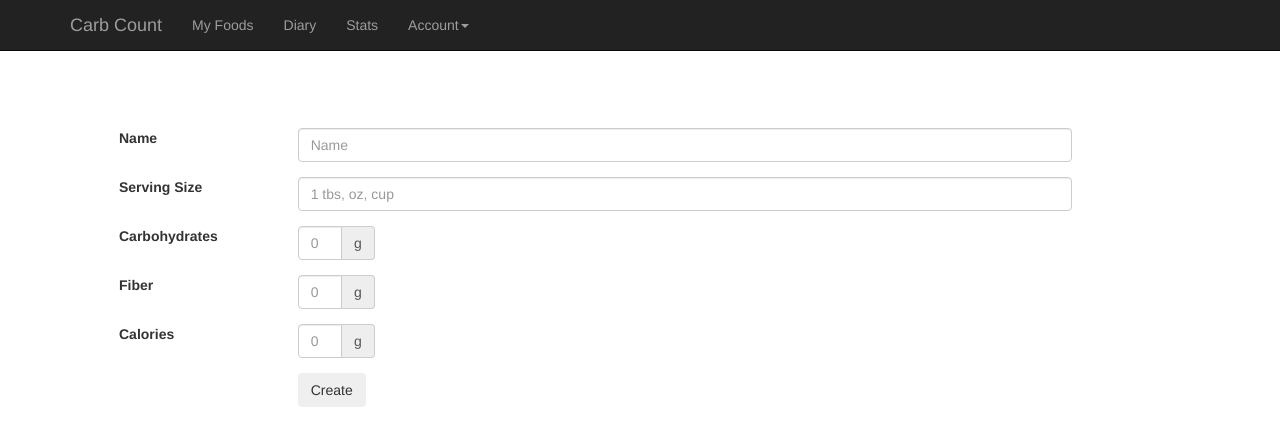
After one commit to kaitcov/carbCount, a Flask app: page /createFood in a window 1280 px wide. The commit adds this page. Shown: the top 446 px of the page. Run offline with Flask 2, Linux system fonts and the light colour scheme; some libraries are stand-ins or nearby versions.

Commit message:
new pages

```diff
--- a/app.py
+++ b/app.py
@@ -23,5 +23,9 @@ def home():
 def about():
 	return render_template('about.html', name=name)
 
+@app.route('/createFood')
+def createFood():
+	return render_template('createFood.html', name=name)
+
 if __name__ == '__main__':
 	app.run(debug = True)
--- /dev/null
+++ b/templates/createFood.html
@@ -0,0 +1,58 @@
+{% extends 'navbar.html' %}
+{% block body %}
+
+<style>
+@media screen and (min-device-width : 375px) and (max-device-width : 667px){
+	body{
+		padding-top:10%;
+	}
+	label{
+		font-size: 200%;
+	}
+}
+</style>
+
+<div class="container center_div" style="padding-left:5%; padding-right:5%; padding-top:10%;">
+<form method="post">
+<div class="form-group row">
+    <label for="name" class="col-sm-2 form-control-label">Name</label>
+    <div class="col-sm-10" style="width:75%;">
+      <input class="form-control" id="Name" placeholder="Name">
+    </div>
+  </div>
+  <div class="form-group row">
+    <label for="Serving Size" class="col-sm-2 form-control-label">Serving Size</label>
+    <div class="col-sm-10" style="width:75%;">
+      <input  class="form-control" id="Serving Size" placeholder="1 tbs, oz, cup">
+    </div>
+  </div>
+<div class="form-group row">
+    <label for="carbs" class="col-sm-2 form-control-label">Carbohydrates</label>
+    <div id="inputForm" class="input-group col-sm-10" style="width: 10%; padding-left: 15px; padding-right: 15px;">
+      <input class="form-control" id="Carbs" placeholder="0">
+	<div class="input-group-addon">g</div>
+    </div>
+  </div>
+<div class="form-group row">
+    <label for="fiber" class="col-sm-2 form-control-label">Fiber</label>
+    <div id="inputForm" class="input-group col-sm-10" style="width: 10%; padding-left: 15px; padding-right: 15px;">
+      <input class="form-control" id="Fiber" placeholder="0">
+	<div class="input-group-addon">g</div>
+    </div>
+  </div>
+<div class="form-group row">
+    <label for="name" class="col-sm-2 form-control-label">Calories</label>
+    <div id="inputForm" class="input-group col-sm-10" style="width: 10%; padding-left: 15px; padding-right: 15px;">
+      <input class="form-control" id="Calories" placeholder="0">
+	<div class="input-group-addon">g</div>
+    </div>
+  </div>
+  <div class="form-group row">
+    <div class="col-sm-offset-2 col-sm-10">
+      <button type="submit" class="btn btn-secondary">Create</button>
+    </div>
+  </div>
+</form>
+</div>
+
+{% endblock %}
--- /dev/null
+++ b/templates/navbar.html
@@ -0,0 +1,39 @@
+{% extends 'layout.html' %}
+{% block content %}
+
+<!-- Fixed navbar -->
+    <nav class="navbar navbar-inverse navbar-fixed-top">
+      <div class="container">
+        <div class="navbar-header">
+          <button type="button" class="navbar-toggle collapsed" data-toggle="collapse" data-target="#navbar" aria-expanded="false" aria-controls="navbar">
+            <span class="sr-only">Toggle navigation</span>
+            <span class="icon-bar"></span>
+            <span class="icon-bar"></span>
+            <span class="icon-bar"></span>
+          </button>
+          <a class="navbar-brand" href="/home?name={{name}}">Carb Count</a>
+        </div>
+        <div id="navbar" class="navbar-collapse collapse">
+          <ul class="nav navbar-nav">
+            <li><a href="#">My Foods</a></li>
+            <li><a href="#about">Diary</a></li>
+            <li><a href="#contact">Stats</a></li>
+            <li class="dropdown">
+              <a href="#" class="dropdown-toggle" data-toggle="dropdown" role="button" aria-haspopup="true" aria-expanded="false">Account<span class="caret"></span></a>
+              <ul class="dropdown-menu">
+                <li><a href="#">{{name}}</a></li>
+                <li><a href="#">Another action</a></li>
+                <li><a href="#">Something else here</a></li>
+                <li role="separator" class="divider"></li>
+                <li class="dropdown-header">Nav header</li>
+                <li><a href="#">Separated link</a></li>
+                <li><a href="#">One more separated link</a></li>
+              </ul>
+            </li>
+          </ul>
+        </div><!--/.nav-collapse -->
+      </div>
+    </nav>
+
+{% block body %}{% endblock %}
+{% endblock %}
```
Also changed, not shown: templates/home.html (+4 -38 lines).
